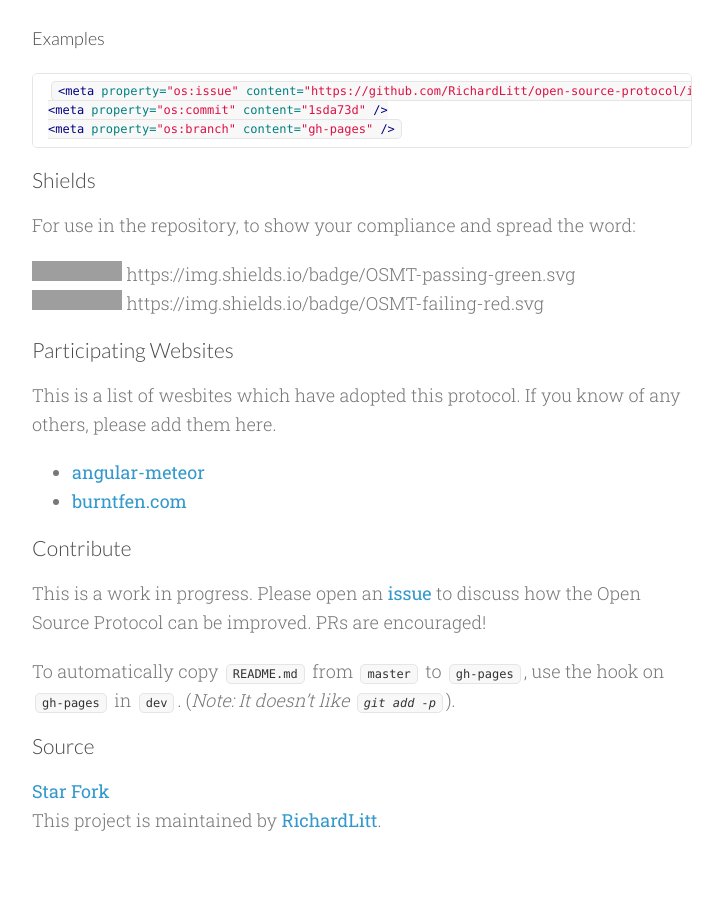
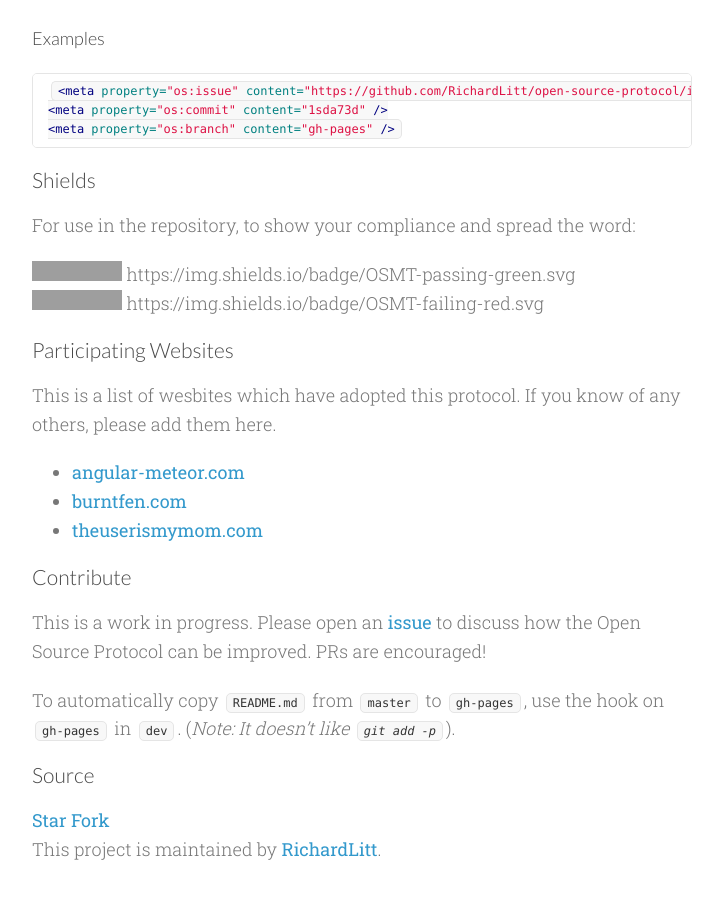
Before and after one commit to RichardLitt/open-source-protocol, a Jekyll site: the page built from index.md, in a window 1280 px wide and 900 px high, scrolled down 1734 px. Shown: the whole window, without its empty margins (278-1001 px from the left). Built offline with Jekyll 4.4.1, drawn with Linux system fonts in a browser that asks for light colours; Markdown is read by kramdown in place of the engine named in the settings; before the commit the page ends 2605 px from its top, so only the background shows below that; grey boxes are pictures that could not be loaded.

Commit message:
Added mom

```diff
--- a/index.md
+++ b/index.md
@@ -58,8 +58,9 @@ For use in the repository, to show your compliance and spread the word:
 
 This is a list of wesbites which have adopted this protocol. If you know of any others, please add them here.
 
-* [angular-meteor](http://angular-meteor.com/)
+* [angular-meteor.com](http://angular-meteor.com/)
 * [burntfen.com](http://burntfen.com)
+* [theuserismymom.com](http://theuserismymom.com)
 
 ###Contribute
 
```
